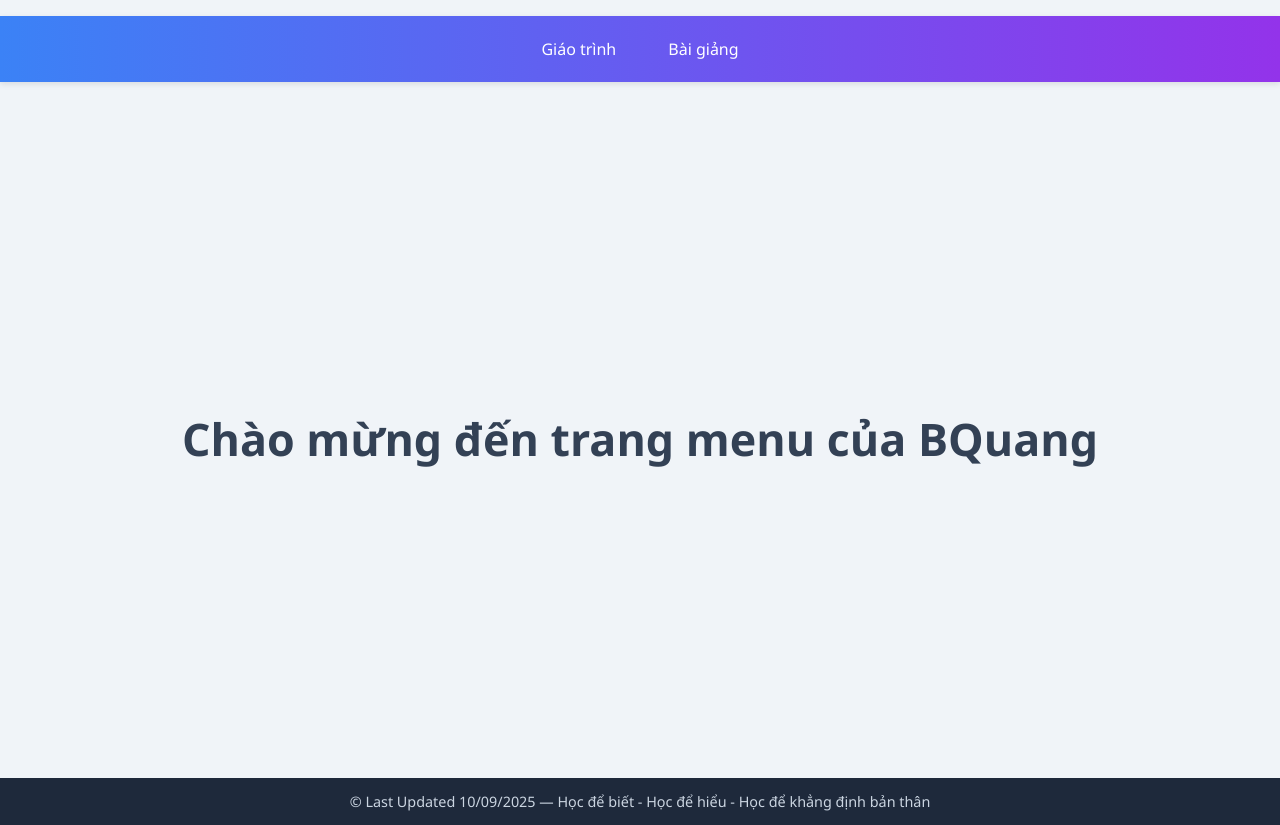
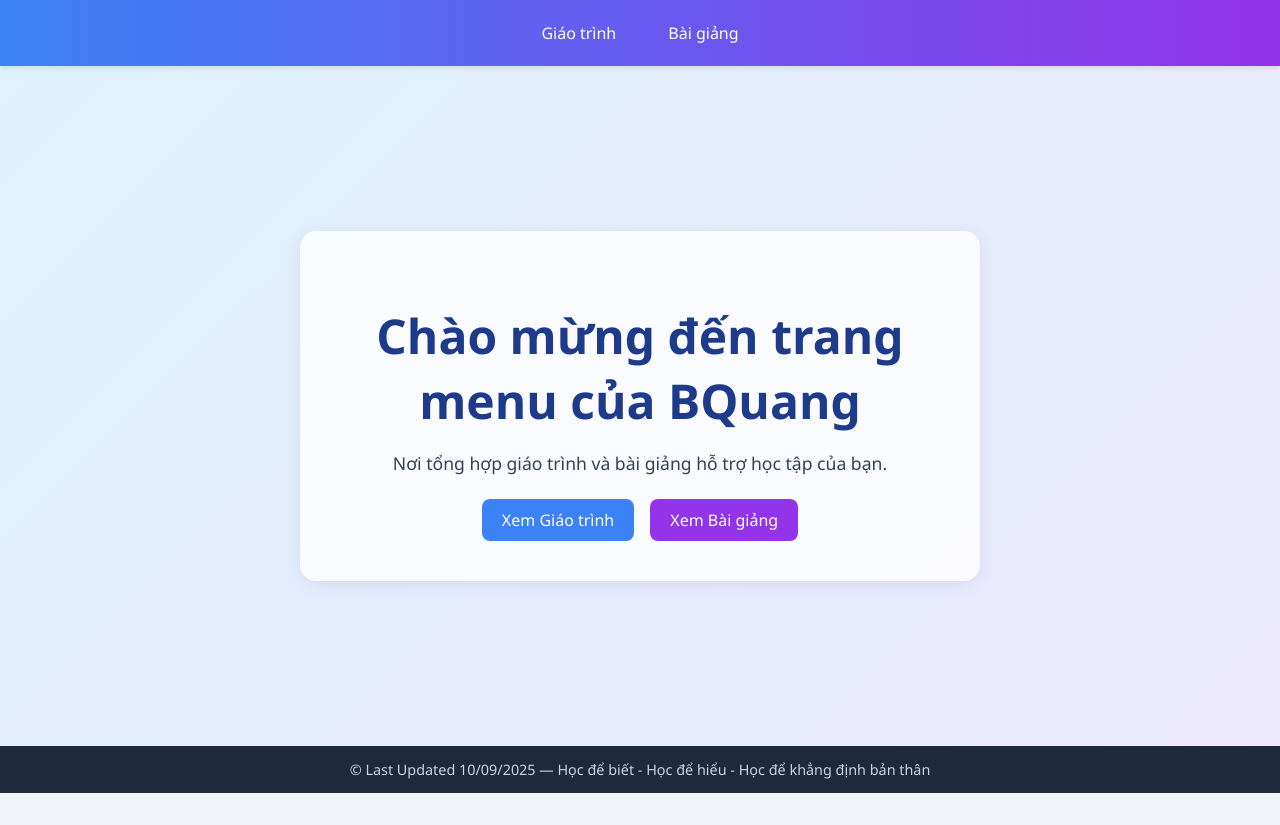
Before and after one commit to BuuQuang12P/quang.github.io, a plain HTML site: page index.html in a window 1280 px wide. After the commit the page ends 800 px from the top, so only its background shows below. Drawn offline with Linux system fonts and the light colour scheme.

Commit message:
Update index.html

```diff
--- a/index.html
+++ b/index.html
@@ -3,7 +3,7 @@
 <head>
   <meta charset="utf-8" />
   <meta name="viewport" content="width=device-width, initial-scale=1" />
-  <title>Menu của BQuang</title>
+  <title>Trang menu của BQuang</title>
   <style>
     body {
       margin: 0;
@@ -11,6 +11,8 @@
       background: #f0f4f8;
       color: #1e293b;
     }
+
+    /* Header */
     header {
       background: linear-gradient(90deg, #3b82f6, #9333ea);
       position: sticky;
@@ -23,7 +25,7 @@
       justify-content: center;
       gap: 20px;
       padding: 14px;
-      position: relative;
+      margin: 0;
     }
     .nav > li {
       list-style: none;
@@ -41,6 +43,7 @@
     .nav a:hover {
       background: rgba(255,255,255,0.2);
     }
+
     /* Dropdown */
     .dropdown {
       display: none;
@@ -65,18 +68,60 @@
     .nav > li:hover .dropdown {
       display: block;
     }
+
+    /* Main hero section */
     main {
       display: flex;
       justify-content: center;
       align-items: center;
-      height: 80vh;
+      min-height: 80vh;
+      padding: 20px;
+      background: linear-gradient(135deg, #e0f2fe, #ede9fe);
+    }
+    .hero {
       text-align: center;
-      padding: 20px;
+      background: #ffffffcc;
+      padding: 40px;
+      border-radius: 16px;
+      box-shadow: 0 4px 20px rgba(0,0,0,0.08);
+      max-width: 600px;
     }
-    h1 {
-      font-size: clamp(1.8rem, 4vw, 2.8rem);
+    .hero h1 {
+      font-size: clamp(2rem, 5vw, 3rem);
+      margin-bottom: 16px;
+      color: #1e3a8a;
+    }
+    .hero p {
+      font-size: 1.1rem;
+      margin-bottom: 24px;
       color: #334155;
     }
+    .actions {
+      display: flex;
+      justify-content: center;
+      gap: 16px;
+    }
+    .btn {
+      display: inline-block;
+      padding: 10px 20px;
+      border-radius: 8px;
+      text-decoration: none;
+      font-weight: 500;
+      transition: background 0.3s;
+      color: #fff;
+      background: #3b82f6;
+    }
+    .btn:hover {
+      background: #2563eb;
+    }
+    .btn.secondary {
+      background: #9333ea;
+    }
+    .btn.secondary:hover {
+      background: #7e22ce;
+    }
+
+    /* Footer */
     footer {
       background: #1e293b;
       color: #cbd5e1;
@@ -87,25 +132,35 @@
   </style>
 </head>
 <body>
+  <!-- Header -->
   <header>
     <ul class="nav">
       <li>
         <a href="#">Giáo trình</a>
         <div class="dropdown">
-          <a href="https://drive.google.com/drive/folders/1ZRInaJqVYsID84yflam0dZ4LxEVMrj9h?fbclid=IwY2xjawMuGypleHRuA2FlbQIxMABicmlkETE1WTI4bDJJQkhmRVFtZlJLAR7Z3l4IMOQtUiZew850Oq2Z7QNkWRgzNXrNaGgJ3eW-mJNiuwN06C3YDDFeLg_aem_LJlS5vGeLlnHERvN0yw5Aw" target="_blank">Giải tích 1</a>
-          <a href="https://drive.google.com/drive/folders/1grP3wlzFiP31l0M6QgpjXUDPyhQad0Js?fbclid=IwY2xjawMuIuhleHRuA2FlbQIxMABicmlkETE1WTI4bDJJQkhmRVFtZlJLAR7lvuWt7RcTuX3fWmRjxZWR_c81NgvV4EsDARq_Hdm5snmFUXEEjfN5RKV7zA_aem_QhWj8Aq4PpgPSWEaESG5Wg" target="_blank">Vật Lý 1</a>
-          <a href="https://drive.google.com/drive/folders/11qzguogWdOv6LYGKoE_V0TIdbCZS3cbt?fbclid=IwY2xjawMuIzpleHRuA2FlbQIxMABicmlkETE1WTI4bDJJQkhmRVFtZlJLAR4H9EzJYZiP0tXUmwUAa_wyt0NzJQkwc8l5SeZxl8e67-eOrKxE8cUaCvE6ig_aem_qgh8END2zuhtE5tDnFw2fw" target="_blank">Đại số tuyến tính</a>
-          <a href="https://drive.google.com/drive/folders/1cOQs7HhTmcFY2mk3PKyzEBEDNSEihpC-?fbclid=IwY2xjawMuIwJleHRuA2FlbQIxMABicmlkETE1WTI4bDJJQkhmRVFtZlJLAR7lvuWt7RcTuX3fWmRjxZWR_c81NgvV4EsDARq_Hdm5snmFUXEEjfN5RKV7zA_aem_QhWj8Aq4PpgPSWEaESG5Wg" target="_blank">Hóa đại cương</a>
+          <a href="https://drive.google.com/drive/folders/1ZRInaJqVYsID84yflam0dZ4LxEVMrj9h" target="_blank">Giải tích 1</a>
+          <a href="https://drive.google.com/drive/folders/1grP3wlzFiP31l0M6QgpjXUDPyhQad0Js" target="_blank">Vật Lý 1</a>
+          <a href="https://drive.google.com/drive/folders/11qzguogWdOv6LYGKoE_V0TIdbCZS3cbt" target="_blank">Đại số tuyến tính</a>
+          <a href="https://drive.google.com/drive/folders/1cOQs7HhTmcFY2mk3PKyzEBEDNSEihpC-" target="_blank">Hóa đại cương</a>
         </div>
       </li>
       <li><a href="baigiang.html">Bài giảng</a></li>
     </ul>
   </header>
 
+  <!-- Main -->
   <main>
-    <h1>Chào mừng đến trang menu của BQuang</h1>
+    <div class="hero">
+      <h1>Chào mừng đến trang menu của BQuang</h1>
+      <p>Nơi tổng hợp giáo trình và bài giảng hỗ trợ học tập của bạn.</p>
+      <div class="actions">
+        <a href="#" class="btn">Xem Giáo trình</a>
+        <a href="baigiang.html" class="btn secondary">Xem Bài giảng</a>
+      </div>
+    </div>
   </main>
 
+  <!-- Footer -->
   <footer>
     © Last Updated 10/09/2025 — Học để biết - Học để hiểu - Học để khẳng định bản thân
   </footer>
```
